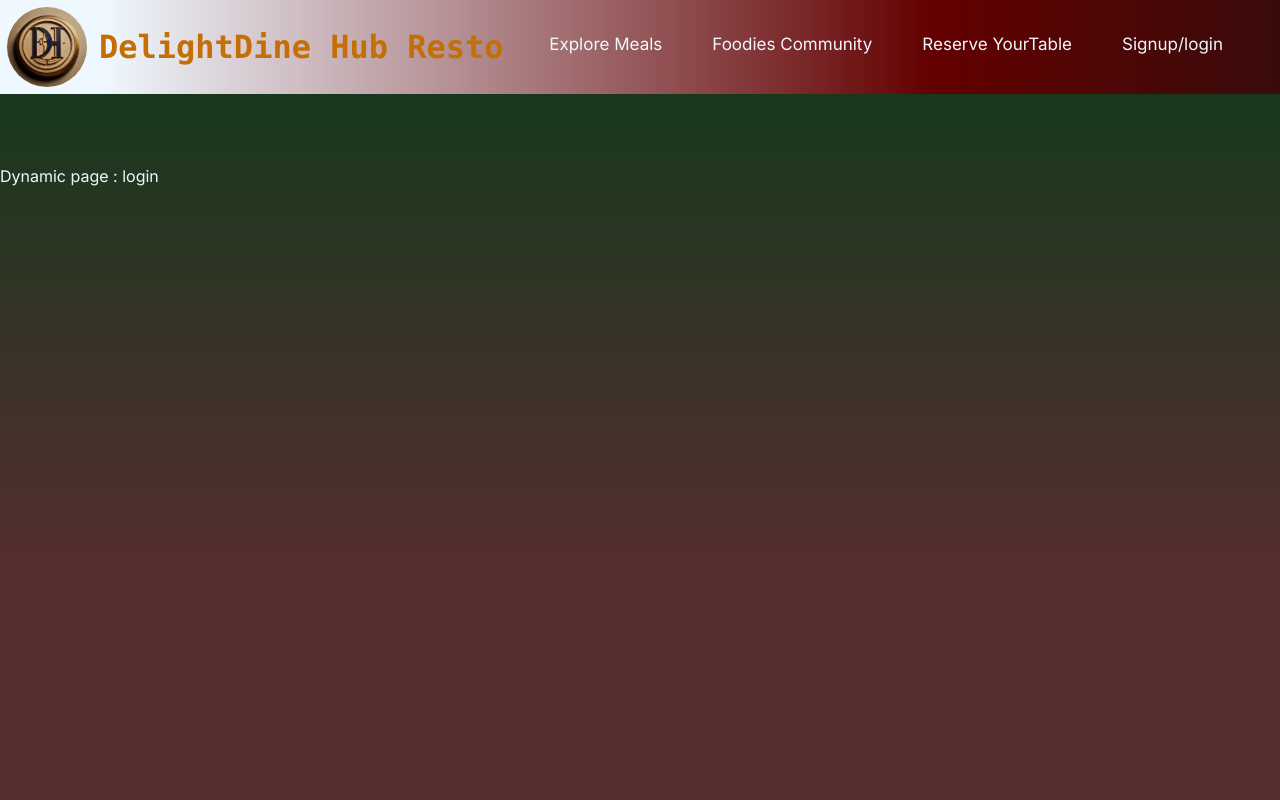
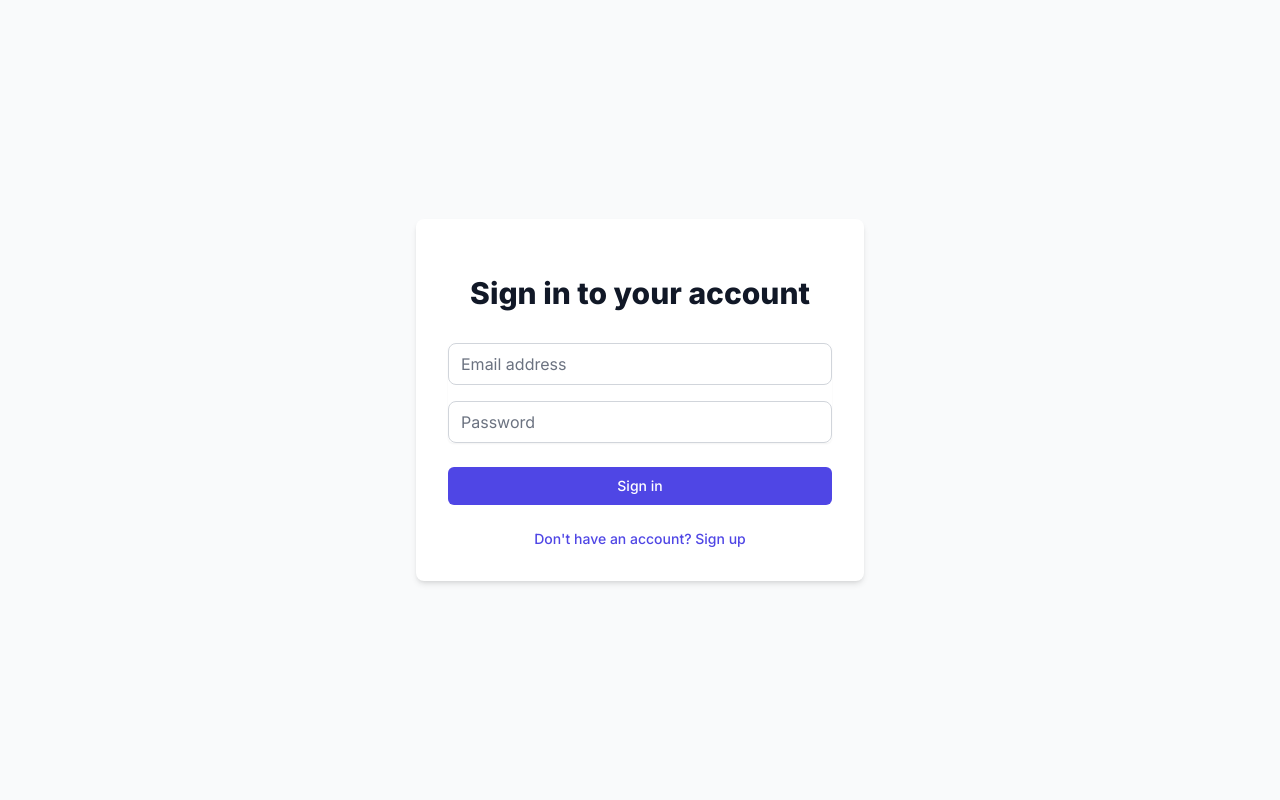
Before and after one commit to shubhamkumar200328/DelightDineResto, a Next.js app: page /login in a window 1280 px wide. Shown: the top 800 px of the page. Built offline with nearby package versions, Linux system fonts and the light colour scheme.

Commit message:
adding login page but not complete

```diff
--- /dev/null
+++ b/src/app/login/page.tsx
@@ -0,0 +1,95 @@
+"use client"
+
+import { useState } from "react"
+import { useRouter } from "next/navigation"
+import Link from "next/link"
+
+export default function Login() {
+  const [email, setEmail] = useState("")
+  const [password, setPassword] = useState("")
+  const [error, setError] = useState("")
+  const router = useRouter()
+
+  const handleSubmit = async (e: React.FormEvent<HTMLFormElement>) => {
+    e.preventDefault()
+    setError("")
+
+    try {
+      // Add your authentication logic here
+      // For example, calling your auth API endpoint
+      console.log("Login attempt with:", email, password)
+
+      // If successful, redirect to dashboard or home
+      // router.push('/dashboard');
+    } catch (err) {
+      setError("Failed to login. Please check your credentials.")
+    }
+  }
+
+  return (
+    <div className="min-h-screen flex items-center justify-center bg-gray-50">
+      <div className="max-w-md w-full space-y-8 p-8 bg-white rounded-lg shadow-md">
+        <div>
+          <h2 className="mt-6 text-center text-3xl font-extrabold text-gray-900">
+            Sign in to your account
+          </h2>
+        </div>
+        <form className="mt-8 space-y-6" onSubmit={handleSubmit}>
+          {error && (
+            <div className="text-red-500 text-center text-sm">{error}</div>
+          )}
+          <div className="rounded-md shadow-sm space-y-4">
+            <div>
+              <label htmlFor="email" className="sr-only">
+                Email address
+              </label>
+              <input
+                id="email"
+                name="email"
+                type="email"
+                required
+                className="appearance-none rounded-lg relative block w-full px-3 py-2 border border-gray-300 placeholder-gray-500 text-gray-900 focus:outline-none focus:ring-indigo-500 focus:border-indigo-500"
+                placeholder="Email address"
+                value={email}
+                onChange={(e) => setEmail(e.target.value)}
+              />
+            </div>
+            <div>
+              <label htmlFor="password" className="sr-only">
+                Password
+              </label>
+              <input
+                id="password"
+                name="password"
+                type="password"
+                required
+                className="appearance-none rounded-lg relative block w-full px-3 py-2 border border-gray-300 placeholder-gray-500 text-gray-900 focus:outline-none focus:ring-indigo-500 focus:border-indigo-500"
+                placeholder="Password"
+                value={password}
+                onChange={(e) => setPassword(e.target.value)}
+              />
+            </div>
+          </div>
+
+          <div>
+            <button
+              type="submit"
+              className="group relative w-full flex justify-center py-2 px-4 border border-transparent text-sm font-medium rounded-md text-white bg-indigo-600 hover:bg-indigo-700 focus:outline-none focus:ring-2 focus:ring-offset-2 focus:ring-indigo-500"
+            >
+              Sign in
+            </button>
+          </div>
+
+          <div className="text-sm text-center">
+            <Link
+              href="/register"
+              className="font-medium text-indigo-600 hover:text-indigo-500"
+            >
+              Don't have an account? Sign up
+            </Link>
+          </div>
+        </form>
+      </div>
+    </div>
+  )
+}
--- a/src/components/header.tsx
+++ b/src/components/header.tsx
@@ -33,7 +33,7 @@
               <Navlink href="/reservation">Reserve YourTable</Navlink>
             </li>
             <li className="Cli">
-              <Navlink href="/yourprofile">Signup/login</Navlink>
+              <Navlink href="/login">Signup/login</Navlink>
             </li>
           </ul>
         </div>
```
